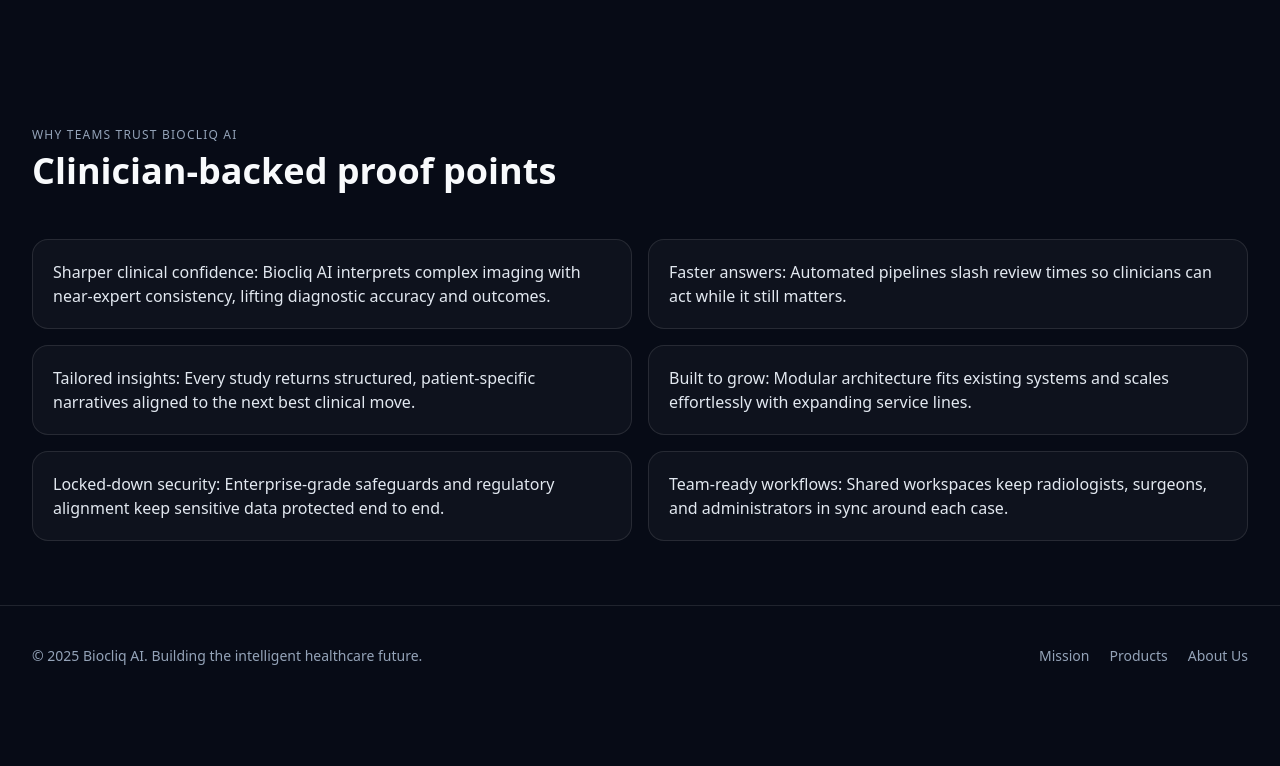
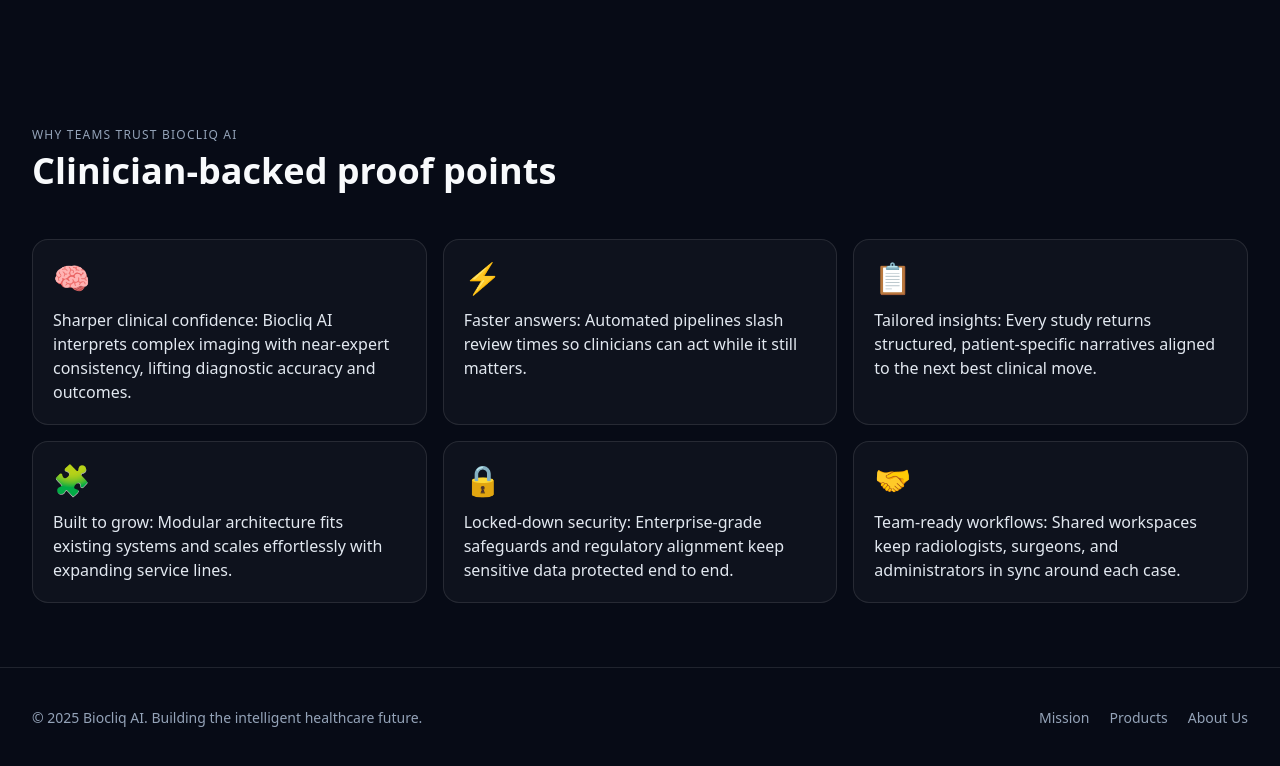
Before and after one commit to BiocliqAI/website-new, a React (Vite) app: page / in a window 1280 px wide. Shown: the part 2586-3352 px from the top of the page. Before the commit the page ends 3292 px from the top, so only its background shows below. Built offline with nearby package versions, Linux system fonts and the light colour scheme.

Commit message:
style: add iconography to trust claims
Co-authored-by: factory-droid[bot] <138933559+factory-droid[bot]@users.noreply.github.com>

```diff
--- a/src/pages/LandingPage.tsx
+++ b/src/pages/LandingPage.tsx
@@ -130,17 +130,38 @@
 
       <div className="relative" id="claims">
         <Section title="Clinician-backed proof points" kicker="Why teams trust Biocliq AI">
-          <div className="grid md:grid-cols-2 gap-4">
+          <div className="grid md:grid-cols-3 gap-4">
             {[
-              'Sharper clinical confidence: Biocliq AI interprets complex imaging with near-expert consistency, lifting diagnostic accuracy and outcomes.',
-              'Faster answers: Automated pipelines slash review times so clinicians can act while it still matters.',
-              'Tailored insights: Every study returns structured, patient-specific narratives aligned to the next best clinical move.',
-              'Built to grow: Modular architecture fits existing systems and scales effortlessly with expanding service lines.',
-              'Locked-down security: Enterprise-grade safeguards and regulatory alignment keep sensitive data protected end to end.',
-              'Team-ready workflows: Shared workspaces keep radiologists, surgeons, and administrators in sync around each case.'
-            ].map((claim) => (
-              <div key={claim} className="rounded-2xl border border-white/10 bg-white/[0.03] p-5 text-sm md:text-base text-slate-200">
-                {claim}
+              {
+                icon: '🧠',
+                text: 'Sharper clinical confidence: Biocliq AI interprets complex imaging with near-expert consistency, lifting diagnostic accuracy and outcomes.'
+              },
+              {
+                icon: '⚡️',
+                text: 'Faster answers: Automated pipelines slash review times so clinicians can act while it still matters.'
+              },
+              {
+                icon: '📋',
+                text: 'Tailored insights: Every study returns structured, patient-specific narratives aligned to the next best clinical move.'
+              },
+              {
+                icon: '🧩',
+                text: 'Built to grow: Modular architecture fits existing systems and scales effortlessly with expanding service lines.'
+              },
+              {
+                icon: '🔒',
+                text: 'Locked-down security: Enterprise-grade safeguards and regulatory alignment keep sensitive data protected end to end.'
+              },
+              {
+                icon: '🤝',
+                text: 'Team-ready workflows: Shared workspaces keep radiologists, surgeons, and administrators in sync around each case.'
+              }
+            ].map(({ icon, text }) => (
+              <div key={text} className="rounded-2xl border border-white/10 bg-white/[0.03] p-5 text-sm md:text-base text-slate-200 space-y-3">
+                <span className="text-3xl block" aria-hidden>
+                  {icon}
+                </span>
+                <p>{text}</p>
               </div>
             ))}
           </div>
```
